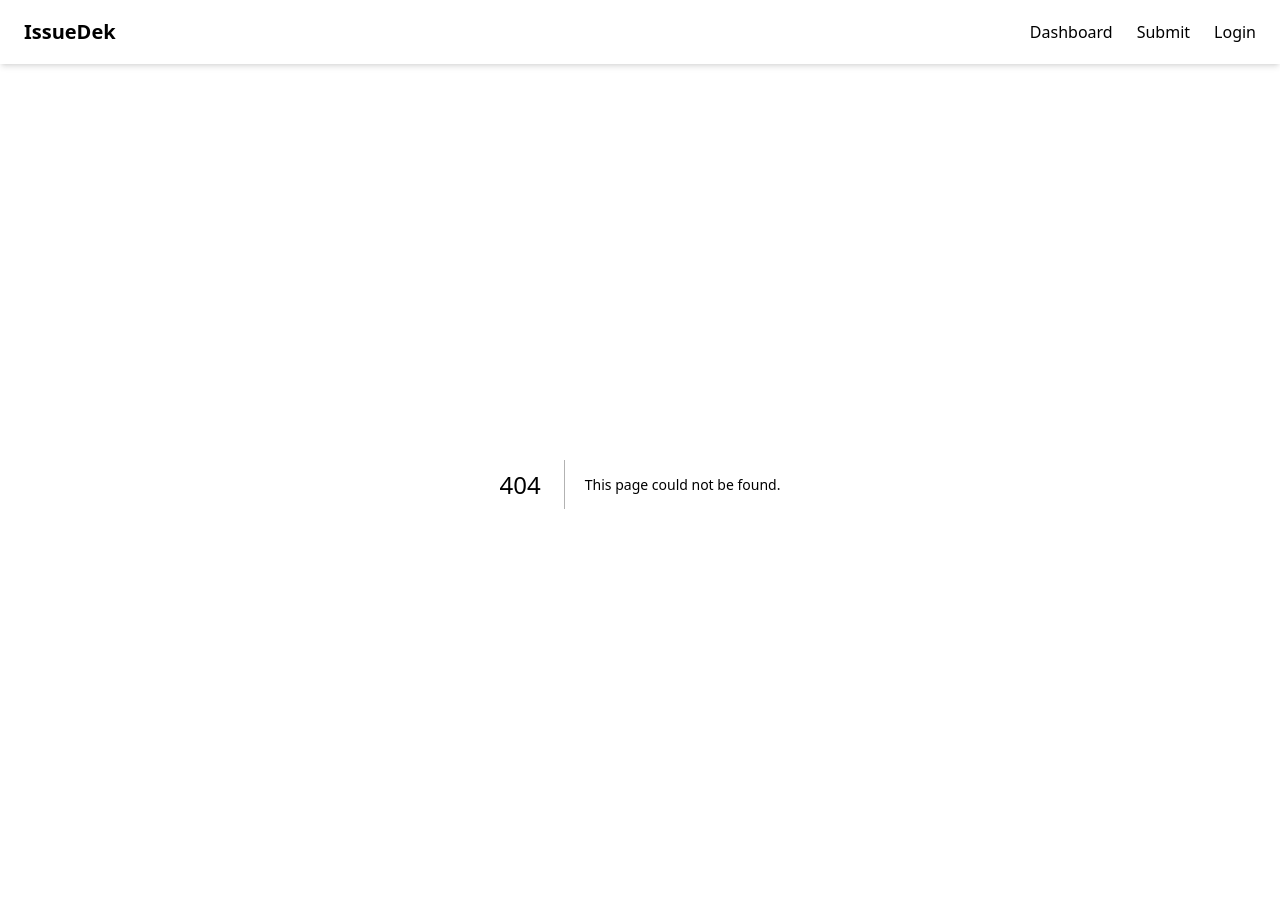
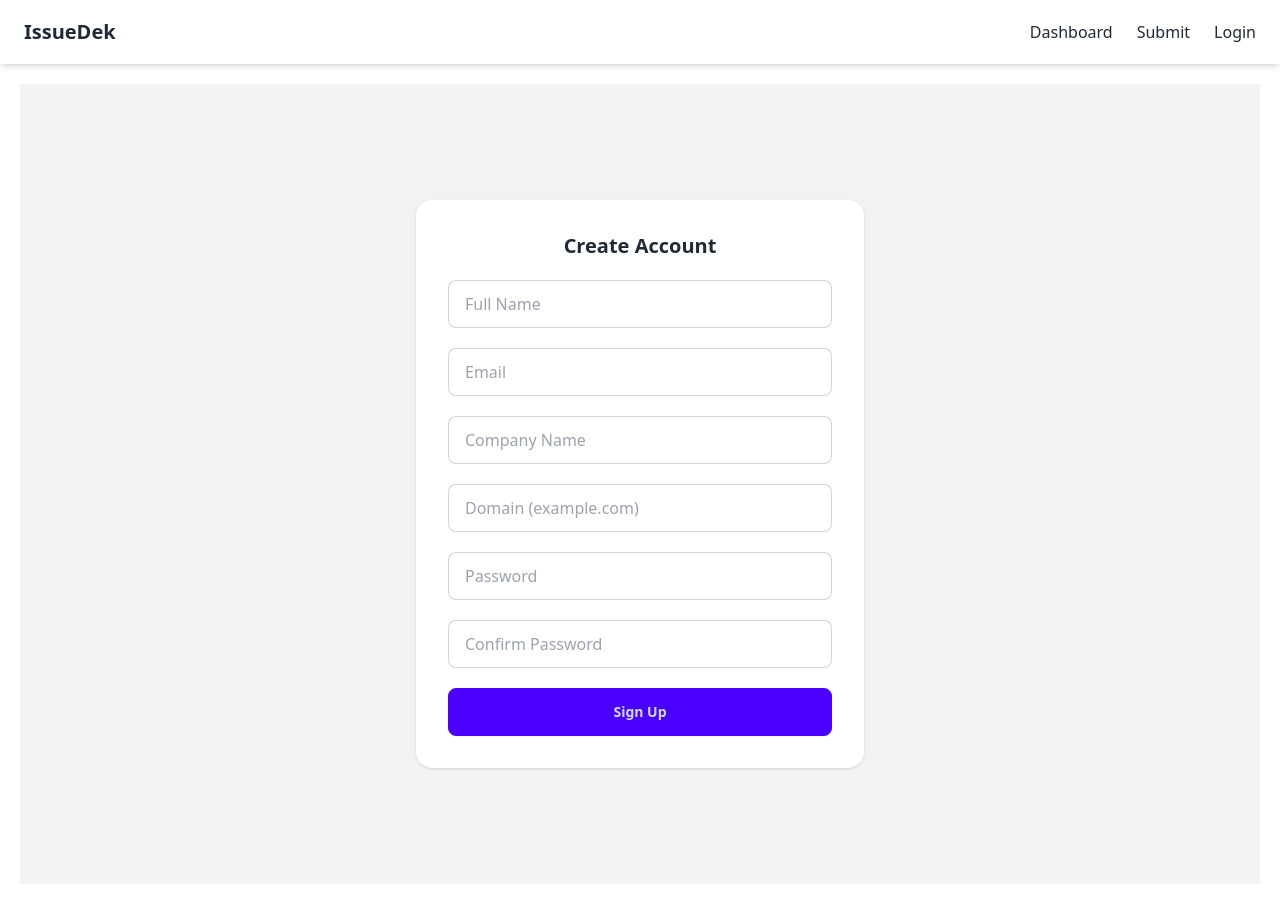
Before and after one commit to IssueDek/issuedek, a Next.js app: page /signup in a window 1280 px wide. Before the commit this address had no page. Built offline with nearby package versions, Linux system fonts and the light colour scheme.

Commit message:
Implement signup page with user and company creation

```diff
--- /dev/null
+++ b/app/signup/page.tsx
@@ -0,0 +1,151 @@
+"use client";
+
+import { useState } from "react";
+import { useRouter } from "next/navigation";
+import { auth, db } from "@/lib/firebase";
+import { createUserWithEmailAndPassword } from "firebase/auth";
+import { doc, setDoc, serverTimestamp } from "firebase/firestore";
+
+// Clean domain
+function cleanDomain(domain: string) {
+  return domain
+    .replace("https://", "")
+    .replace("http://", "")
+    .replace("www.", "")
+    .trim();
+}
+
+export default function SignupPage() {
+  const router = useRouter();
+
+  const [form, setForm] = useState({
+    name: "",
+    email: "",
+    company: "",
+    domain: "",
+    password: "",
+    confirmPassword: "",
+  });
+
+  const [loading, setLoading] = useState(false);
+
+  const handleSignup = async () => {
+    // Basic validation
+    if (!form.name || !form.email || !form.company || !form.domain) {
+      alert("Please fill all fields");
+      return;
+    }
+
+    if (form.password !== form.confirmPassword) {
+      alert("Passwords do not match");
+      return;
+    }
+
+    try {
+      setLoading(true);
+
+      // 🔐 1. Create user
+      const userCred = await createUserWithEmailAndPassword(
+        auth,
+        form.email,
+        form.password
+      );
+
+      const uid = userCred.user.uid;
+
+      // 🧠 2. Prepare company data
+      const companyId = crypto.randomUUID();
+      const token = Math.random().toString(36).substring(2);
+      const domain = cleanDomain(form.domain);
+
+      // 🏢 3. Create company
+      await setDoc(doc(db, "companies", companyId), {
+        name: form.company,
+        domain: domain,
+        verificationToken: token,
+        verified: false,
+        createdAt: serverTimestamp(),
+      });
+
+      // 👤 4. Create user doc
+      await setDoc(doc(db, "users", uid), {
+        name: form.name,
+        email: form.email,
+        companyId: companyId,
+        role: "admin",
+        createdAt: serverTimestamp(),
+      });
+
+      // 🚀 5. Redirect
+      router.push("/verify-domain");
+
+    } catch (err: any) {
+      console.error(err);
+      alert(err.message);
+    } finally {
+      setLoading(false);
+    }
+  };
+
+  return (
+    <div className="flex items-center justify-center min-h-screen bg-base-200">
+      <div className="card w-full max-w-md bg-base-100 shadow">
+        <div className="card-body space-y-3">
+          <h2 className="text-xl font-bold text-center">Create Account</h2>
+
+          <input
+            type="text"
+            placeholder="Full Name"
+            className="input input-bordered w-full"
+            onChange={(e) => setForm({ ...form, name: e.target.value })}
+          />
+
+          <input
+            type="email"
+            placeholder="Email"
+            className="input input-bordered w-full"
+            onChange={(e) => setForm({ ...form, email: e.target.value })}
+          />
+
+          <input
+            type="text"
+            placeholder="Company Name"
+            className="input input-bordered w-full"
+            onChange={(e) => setForm({ ...form, company: e.target.value })}
+          />
+
+          <input
+            type="text"
+            placeholder="Domain (example.com)"
+            className="input input-bordered w-full"
+            onChange={(e) => setForm({ ...form, domain: e.target.value })}
+          />
+
+          <input
+            type="password"
+            placeholder="Password"
+            className="input input-bordered w-full"
+            onChange={(e) => setForm({ ...form, password: e.target.value })}
+          />
+
+          <input
+            type="password"
+            placeholder="Confirm Password"
+            className="input input-bordered w-full"
+            onChange={(e) =>
+              setForm({ ...form, confirmPassword: e.target.value })
+            }
+          />
+
+          <button
+            onClick={handleSignup}
+            className="btn btn-primary mt-3"
+            disabled={loading}
+          >
+            {loading ? "Creating..." : "Sign Up"}
+          </button>
+        </div>
+      </div>
+    </div>
+  );
+}
```
